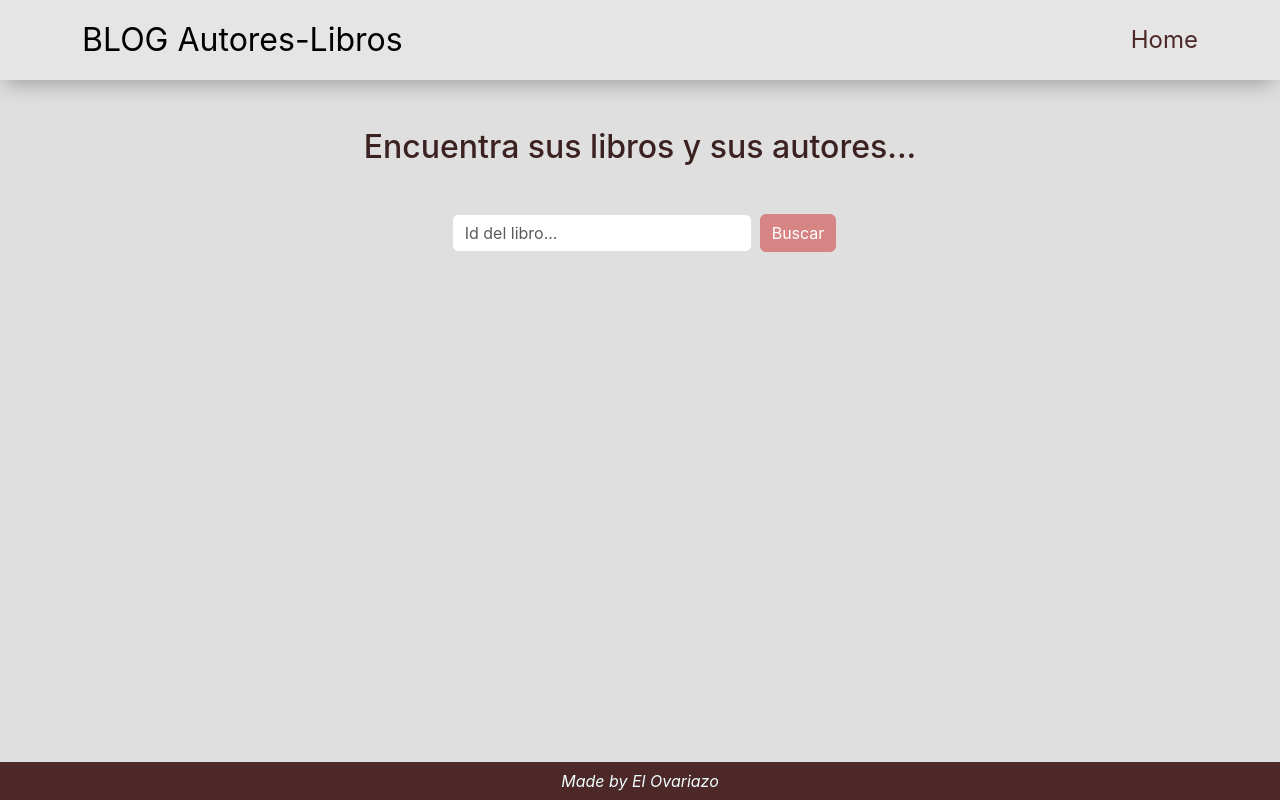
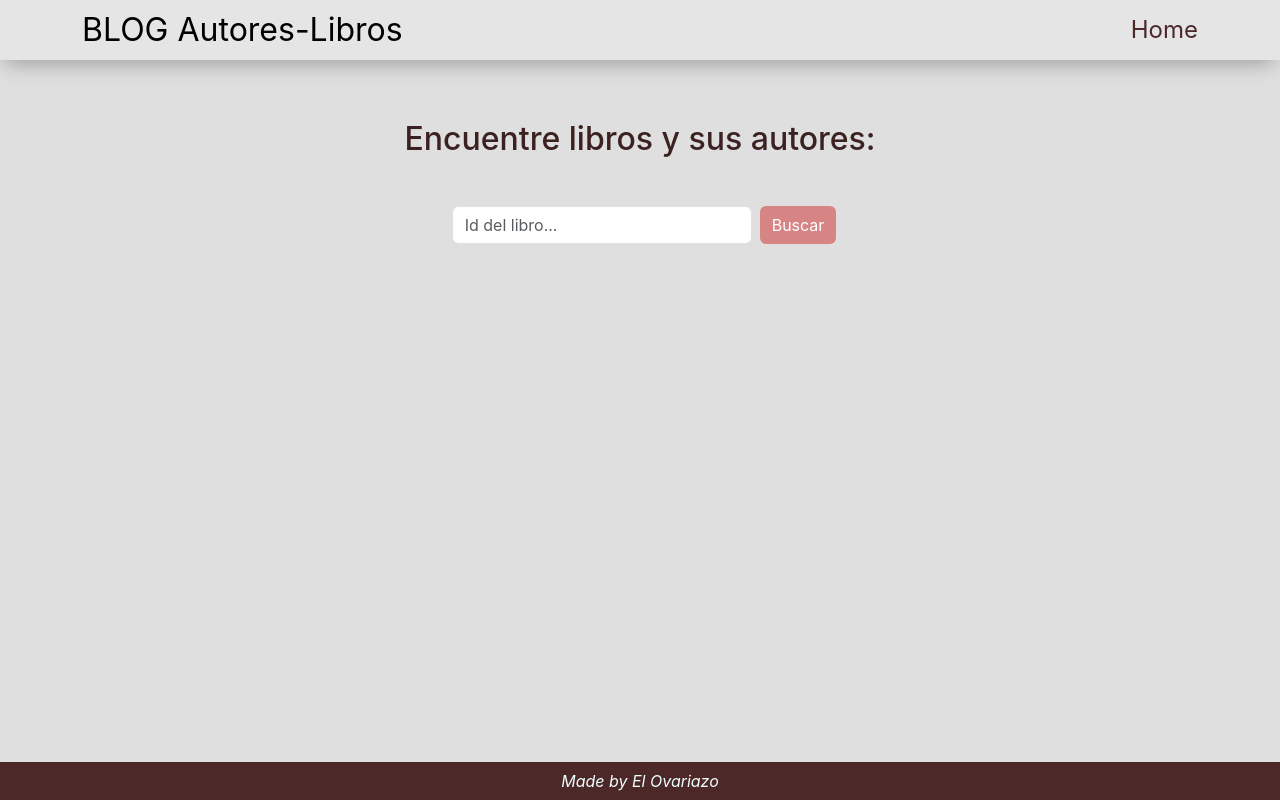
Before and after one commit to MagaliAbratte/autores-libros, a React (Create React App) app: page /libros in a window 1280 px wide. Built offline with nearby package versions, Linux system fonts and the light colour scheme.

Commit message:
cambio footer

```diff
--- a/src/App.css
+++ b/src/App.css
@@ -19,11 +19,13 @@
     font-style: italic;
     margin-top: 50px;
     position: fixed;
+    /* display: none; */
     bottom: 0;
 }
 
 body{
     background-color: rgb(223, 223, 223);
+    margin-top: 120px;
 }
 
 .spinner{
@@ -54,7 +56,10 @@ body{
 .nav-bar{
     background-color:#E5E5E5;
     box-shadow: -1px 10px 19px -6px rgba(139,139,139,0.75);
-    height: 80px;
+    height: 60px;
+    position: fixed;
+    top: 0;
+    width: 100%;
 }
 
 .titulo-nav{
--- a/src/components/AutoresList.jsx
+++ b/src/components/AutoresList.jsx
@@ -20,7 +20,7 @@ export const AutoresList = ({autor}) => {
         <Row xs={1} md={4} className="g-4 justify-content-center">
           {autor.map (autor =>(
             <Col className='text-center' key={autor.id}>
-              <Card className='card-grid-colum card-border'>
+              <Card className='card-grid-colum card-border m-auto'>
                 <Card.Body>
                   <Card.Title className='text-center'>{autor.nombre}</Card.Title>
                 </Card.Body>
--- a/src/components/AutoresPost.jsx
+++ b/src/components/AutoresPost.jsx
@@ -11,8 +11,6 @@ export const AutoresPost = ( { onNewAutor } ) => {
             headers: { 'Content-Type': 'application/json' },
             body: JSON.stringify({"nombre": inputValue})
         };
-
-        console.log (requestOptions.body)
 
         fetch('https://magaliabratte-001-site1.itempurl.com/api/autores', requestOptions)
             .then(response => {
--- /dev/null
+++ b/src/components/Comentarios.jsx
@@ -0,0 +1,23 @@
+import React from 'react'
+import { ComentariosList } from './ComentariosList'
+import { useFetchComents } from '../hooks/useFetchComents'
+import Spinner from 'react-bootstrap/esm/Spinner'
+
+
+export const Comentarios = ({inputValue}) => {
+
+  const { comentarios, loading} = useFetchComents(inputValue)
+
+  return (
+      <>
+       <div className='container-fluid'>
+        <h2 className='fs-2 text-center my-5 text-primary libreria'>Listado de Comentarios</h2>
+         {loading ?
+          <div className=' spinner text-center'>
+           <Spinner animation="border"/>
+          </div>
+         : <ComentariosList comentario = {comentarios}/>}
+       </div>
+     </>
+  )
+}
--- a/src/components/ComentariosList.jsx
+++ b/src/components/ComentariosList.jsx
@@ -1,9 +1,24 @@
 import React from 'react'
+import Card from 'react-bootstrap/Card';
+import Col from 'react-bootstrap/Col';
+import Row from 'react-bootstrap/Row';
 
-export const ComentariosList = () => {
+export const ComentariosList = ({comentario}) => {
   return (
     <>
-    <p>Comentarios....</p>
-    </>
+    <div className='container m-auto' style={{marginBottom: 50}}>
+      <Row xs={1} md={1} className="g-4 mb-5">
+        {comentario.map (comentario =>(
+          <Col className='text-center' key={comentario.id}>
+            <Card className='card-grid-colum card-border m-auto'>
+              <Card.Body>
+                <Card.Title className='text-center'>{comentario.contenido}</Card.Title>
+              </Card.Body>
+            </Card>
+          </Col>
+        ))}
+      </Row>
+    </div>
+  </>
   )
 }
--- a/src/components/Libros.jsx
+++ b/src/components/Libros.jsx
@@ -9,7 +9,7 @@ export const Libros = () => {
 
     return (
     <>
-      <h2 className='fs-2 text-center my-5 text-primary libreria'>Encuentra sus libros y sus autores...</h2>
+      <h2 className='fs-2 text-center my-5 text-primary libreria'>Encuentre libros y sus autores:</h2>
 
       <LibrosList />
     </>
--- a/src/components/LibrosList.jsx
+++ b/src/components/LibrosList.jsx
@@ -1,41 +1,6 @@
-/* import React from 'react'
-import { useState } from 'react'
-
-export const LibrosList = () => {
-
-  const [inputValue, setInputValue] = useState('')
-
-  const handleLibrosList = async () =>{
-
-    const url = `https://localhost:7294/api/libros/${inputValue}`
-    const resp = await fetch(url);
-    const data = await resp.json();
-    console.log(data);
-
-  }
-
-  const handleInput = ( {target} ) =>{
-    setInputValue ( target.value)
-}
-
-  return (
-    <>
-    <form onSubmit={ handleLibrosList }>
-        <input
-          type="text"
-          placeholder='Nombre del libro...'
-          value={inputValue}
-          onChange={ handleInput }
-          />
-       <button> Buscar </button>
-      </form>
-    </>
-  )
-}
- */
-
 import React, { useState } from 'react';
 import { Button } from 'react-bootstrap';
+import { Comentarios } from './Comentarios';
 
 export const LibrosList = () => {
 
@@ -43,6 +8,7 @@ export const LibrosList = () => {
   const [libro, setLibro] = useState('')
   const [autores, setAutores] = useState([])
   const [existeLibro, setExisteLibro] = useState(false)
+  const [existeComentario, setExisteComentario] = useState(false)
 
   const handleLibrosList = async (event) => {
     event.preventDefault();
@@ -76,10 +42,8 @@ export const LibrosList = () => {
   };
 
   const handleListComents = () =>{
-    console.log('prueba');
-
-   // return <ComentariosList/>;
-}
+    setExisteComentario(true)
+  }
 
   return (
     <>
@@ -105,12 +69,22 @@ export const LibrosList = () => {
               </li>
             ))
           }
+          {/* <div>
+            <Comentarios inputValue = {inputValue}/>
+          </div> */}
+
           <div className='container justify-content-center text-center mt-5'>
             <Button className='button' variant="primary" onClick={ handleListComents }> Ver comentarios </Button>
           </div>
         </div>
         : ''
       }
+      {existeComentario
+      ? <div>
+        <Comentarios inputValue={inputValue}/>
+      </div>
+      : ''
+      }
     </>
   );
 }
--- a/src/hooks/useFetchComents.js
+++ b/src/hooks/useFetchComents.js
@@ -10,6 +10,7 @@ export const useFetchComents = ( inputValue ) => {
         const url = `https://magaliabratte-001-site1.itempurl.com/api/libros/${inputValue}/comentarios`
         const resp = await fetch(url);
         const data = await resp.json();
+        console.log(data)
 
       const comentariosData = data.map ( coment => ({
         id: coment.id,
@@ -32,7 +33,6 @@ export const useFetchComents = ( inputValue ) => {
 
   return {
     comentarios,
-    loading,
-    getComentarios,
+    loading
   }
 }
```
